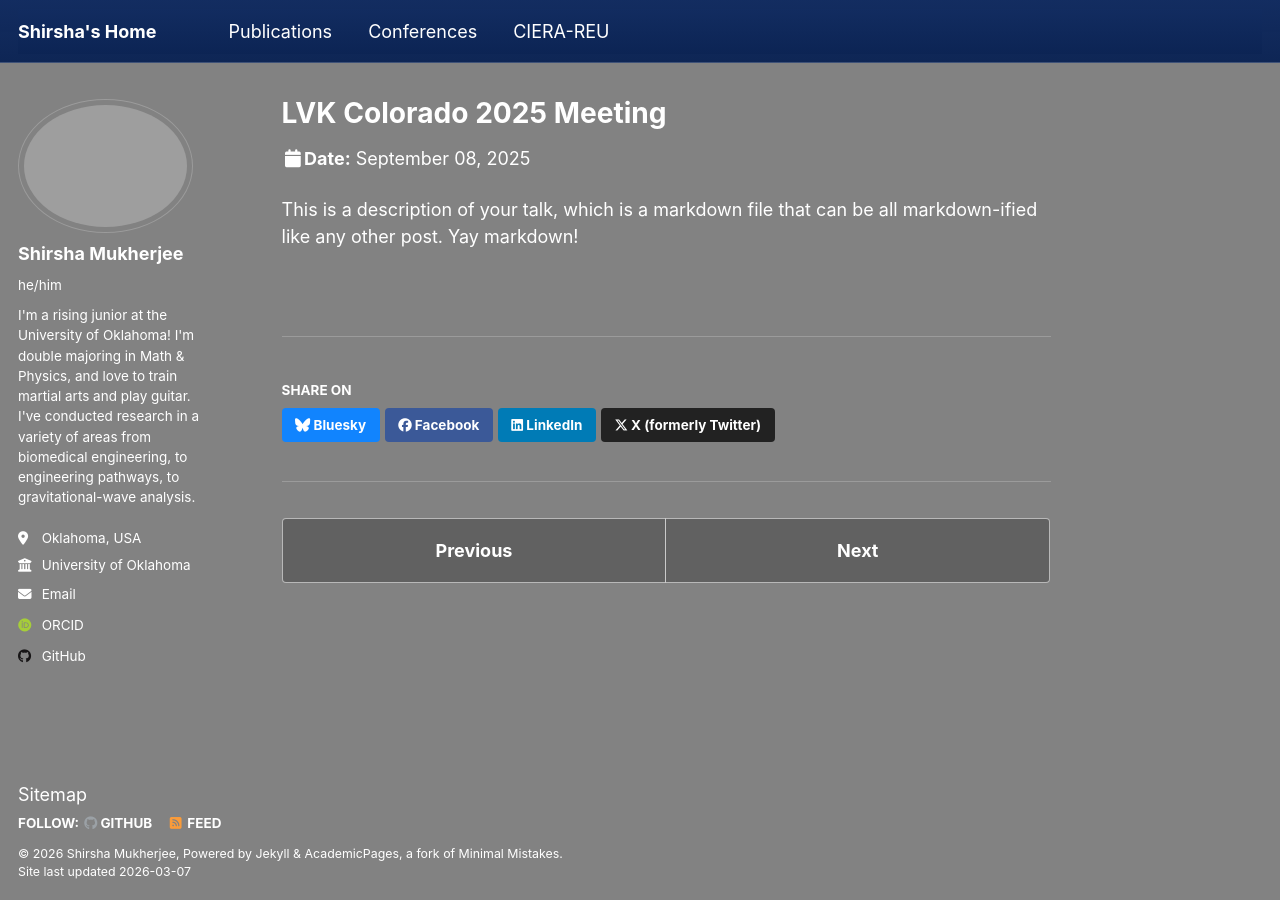
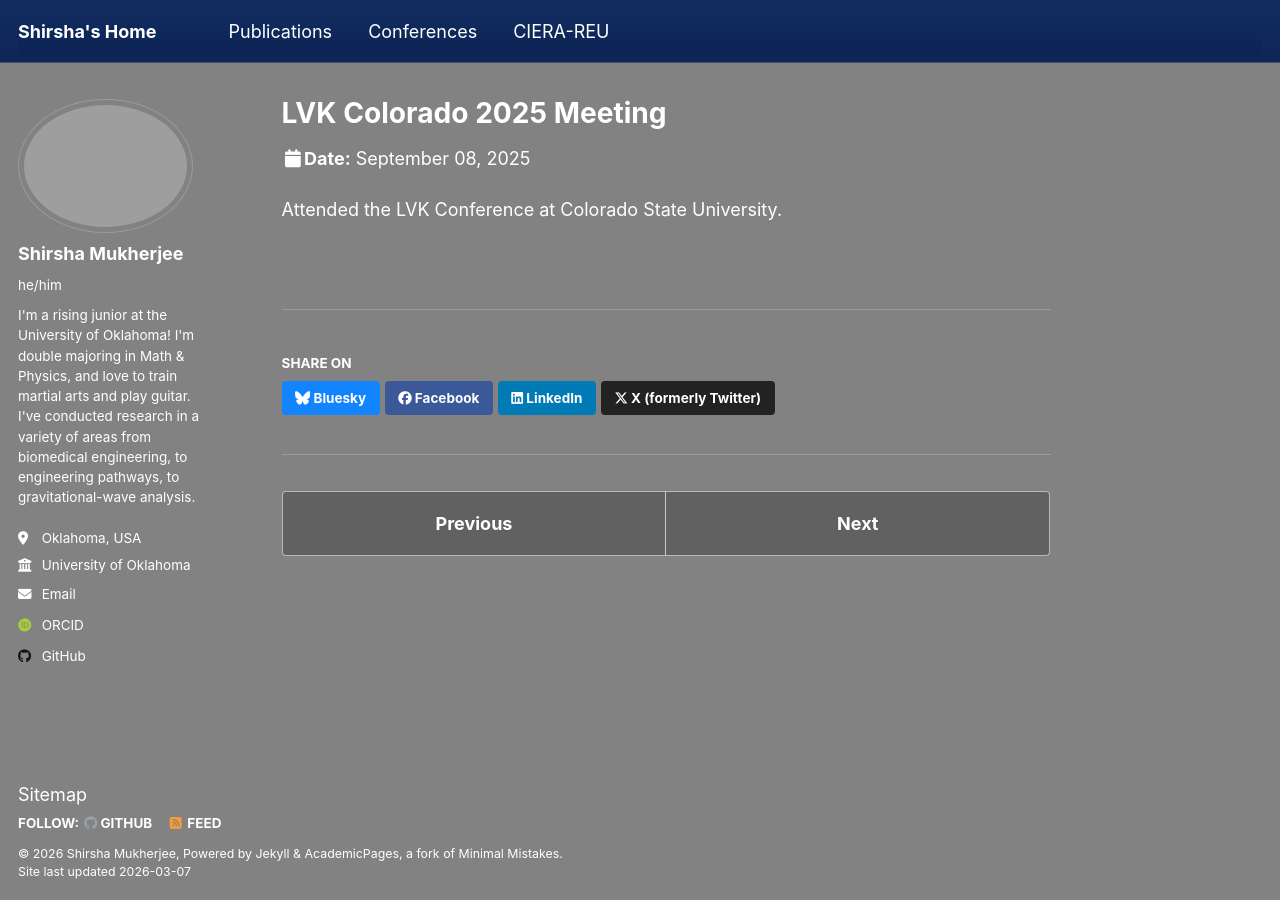
Before and after one commit to shirshamukherjee/projectfrthistime, a Jekyll site: the page built from _talks/conference_1.md, in a window 1280 px wide. Built offline with Jekyll 4.4.1, drawn with Linux system fonts in a browser that asks for light colours; some web fonts are replaced; a script that is not in the unit is left out.

Commit message:
Revise talk description for LVK Conference attendance
Updated the description of the talk to reflect attendance at the LVK Conference.

```diff
--- a/_talks/conference_1.md
+++ b/_talks/conference_1.md
@@ -8,4 +8,4 @@ date: 2025-09-8 to 2025-09-12
 location: "Fort Collins, Colorado, USA"
 ---
 
-This is a description of your talk, which is a markdown file that can be all markdown-ified like any other post. Yay markdown!
+Attended the LVK Conference at Colorado State University.
```
